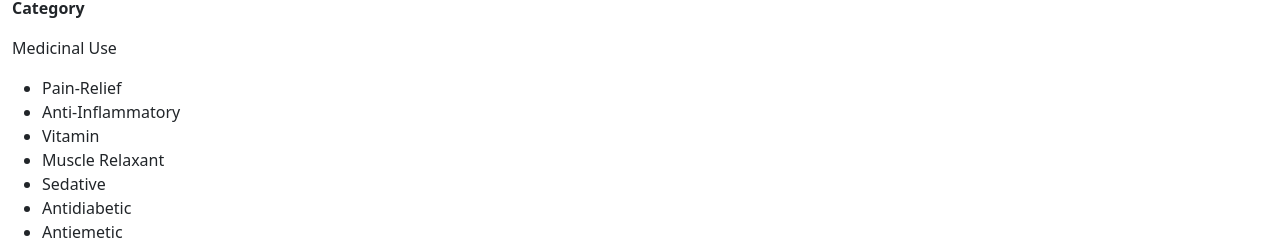
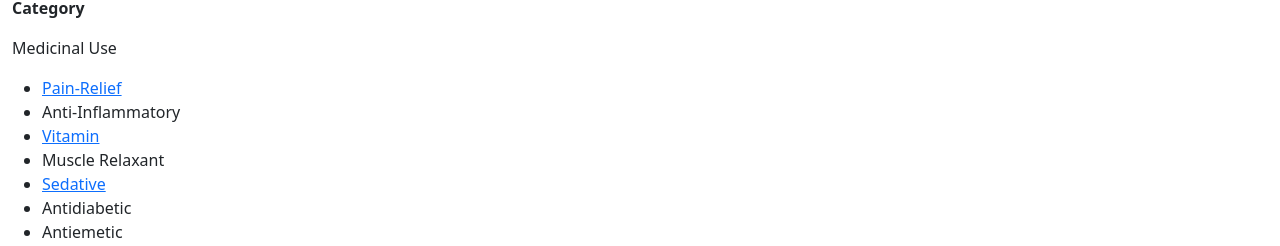
Before and after one commit to advanced-computer-lab-2023/Code-Commandos-Pharmacy, a React (Create React App) app in the folder frontend/: page /viewAllAndSearchMedicineByName in a window 1280 px wide. Shown: the part 186-432 px from the top of the page. Built offline with nearby package versions, Linux system fonts and the light colour scheme; no server answers.

Commit message:
filter frontend

```diff
--- a/frontend/src/pages/SearchMedicineByName.js
+++ b/frontend/src/pages/SearchMedicineByName.js
@@ -5,8 +5,8 @@ import MedicineDetails from "../components/MedicineDetails";
 
 const SearchMedicineByName = () => {
     const [searchQuery, setSearchQuery] = useState("");
-    const [searchedMedicine, setSearchedMedicine] = useState(null);
-    const [medicines, setMedicines] = useState(null)
+    const [searchedMedicine, setSearchedMedicine] = useState([]);
+    const [medicines, setMedicines] = useState([])
 
     useEffect(() => {
         const fetchMedicines = async () => {
@@ -27,12 +27,24 @@ const SearchMedicineByName = () => {
             console.log(foundMedicine)
 
             setSearchedMedicine(foundMedicine)
-            setMedicines(null)
+            setMedicines([])
         }catch (error){
             console.error("No such medicine", error)
             setSearchedMedicine(null)
         }
     }
+
+    const handleCategory = async (category) => {
+        try {
+            const response = await axios.get(`/api/medicine/filterMedicines/${category}`);
+            const filteredMedicines =  response.data;
+            setMedicines(filteredMedicines);
+        } catch (error) {
+            console.error("Error filtering medicines:", error);
+            setMedicines([]);
+        }
+    };
+
 
     return(
         <body>
@@ -50,11 +62,11 @@ const SearchMedicineByName = () => {
                     <p className="mt-4 fw-bold">Category</p>
                     <p>Medicinal Use</p>
                     <ul className="medicinal-use-list">
-                        <li>Pain-Relief</li>
+                        <li><a href="" onClick={() => handleCategory('PAIN-RELIEF')}>Pain-Relief</a></li>
                         <li>Anti-Inflammatory</li>
-                        <li>Vitamin</li>
+                        <li><a href="" onClick={() => handleCategory('VITAMIN')}>Vitamin</a></li>
                         <li>Muscle Relaxant</li>
-                        <li>Sedative</li>
+                        <li><a href="" onClick={() => handleCategory('SEDATIVE')}>Sedative</a></li>
                         <li>Antidiabetic</li>
                         <li>Antiemetic</li>
                         <li>Antidepressant</li>
@@ -64,6 +76,7 @@ const SearchMedicineByName = () => {
             </div>
         </div>
 
+
         <div className="container available-medicines col-9">
             <div className="row">
                 {searchedMedicine && searchedMedicine.map((medicine) => (
@@ -72,8 +85,10 @@ const SearchMedicineByName = () => {
                 {medicines && medicines.map((medicine) => (
                     <MedicineDetails key={medicine._id} medicine={medicine}/>
                 ))}
+
             </div>
         </div>
+
         </body>
     )
 }
```
